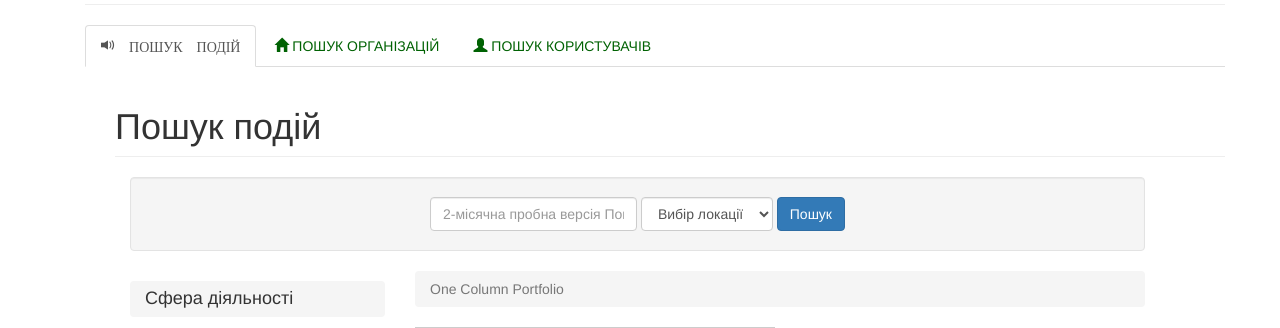
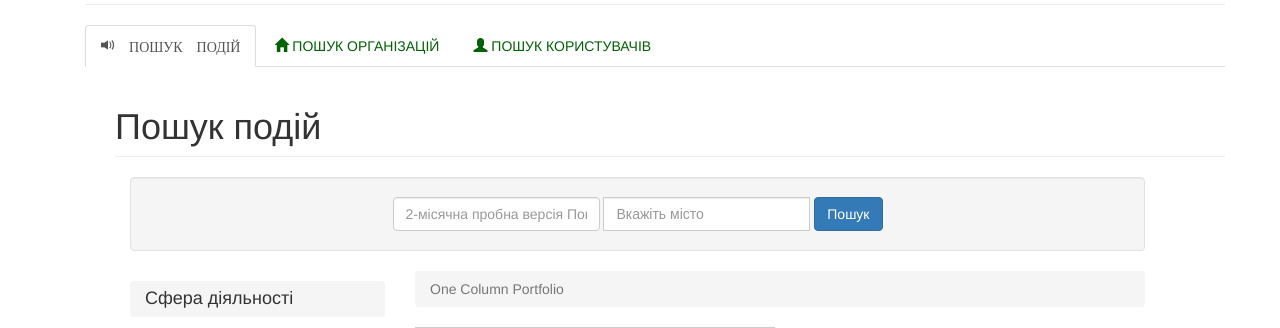
Before and after one commit to Tartar-san/Volonterity, a Django app: page /search/ in a window 1280 px wide. Shown: the part 160-488 px from the top of the page. Run offline with Django 3.2, Linux system fonts and the light colour scheme; grey boxes labelled with a size stand in for pictures from a placeholder-image service; some libraries are stand-ins or nearby versions.

Commit message:
Merge remote-tracking branch 'origin/master'
# Conflicts:
#	templates/main.html

```diff
--- a/templates/event-inside.html
+++ b/templates/event-inside.html
@@ -47,8 +47,7 @@
             <div class="col-md-3">
                 <div id="user_main_info" class="user">
                     <img id="user_photo"
-                         src=/static/static/bart_tree.jpg>
-                </div>
+src="http://www.gravatar.com/avatar/4e258d4679ba777947ac73537effb1c3?s=47&d=http%3A%2F%2Fwww.techrepublic.com%2Fbundles%2Ftechrepubliccore%2Fimages%2Ficons%2Fstandard%2Ficon-user-default.png"/>                </div>
                 <div class="user like-share">
 
                     <a class="btn btn-default like" role="button" href="/event_outside/">Зберегти</a>
--- a/templates/event-outside.html
+++ b/templates/event-outside.html
@@ -153,6 +153,9 @@
                         <div class="detailBox">
                             <div class="titleBox">
                                 <label>Залиште Ваш коментар</label>
+
+
+
 {#                                <button type="button" class="close" aria-hidden="true">&times;</button>#}
                             </div>
 {#                            <div class="commentBox">#}
--- a/templates/search.html
+++ b/templates/search.html
@@ -70,10 +70,11 @@
                         <input type="email" class="form-control" id="exampleInputEmail1" aria-describedby="emailHelp" placeholder="2-місячна пробна версія Пошук">
                          </div>
 
-                        <select class="form-control">
-                            <option>Вибір локації</option>
-                            <option>jgfhfhfh</option>
-                        </select>
+                         <div class="input-group">
+                                            <div class="ui-widget">
+                                                <input id="tags" placeholder="Вкажіть місто" class="form-control">
+                                            </div>
+</div>
 
 
                    <a class="btn btn-primary" href="portfolio-item.html">Пошук</i></a>
```
Also changed, not shown: Volonterity/settings.py (line endings or trailing spaces).
